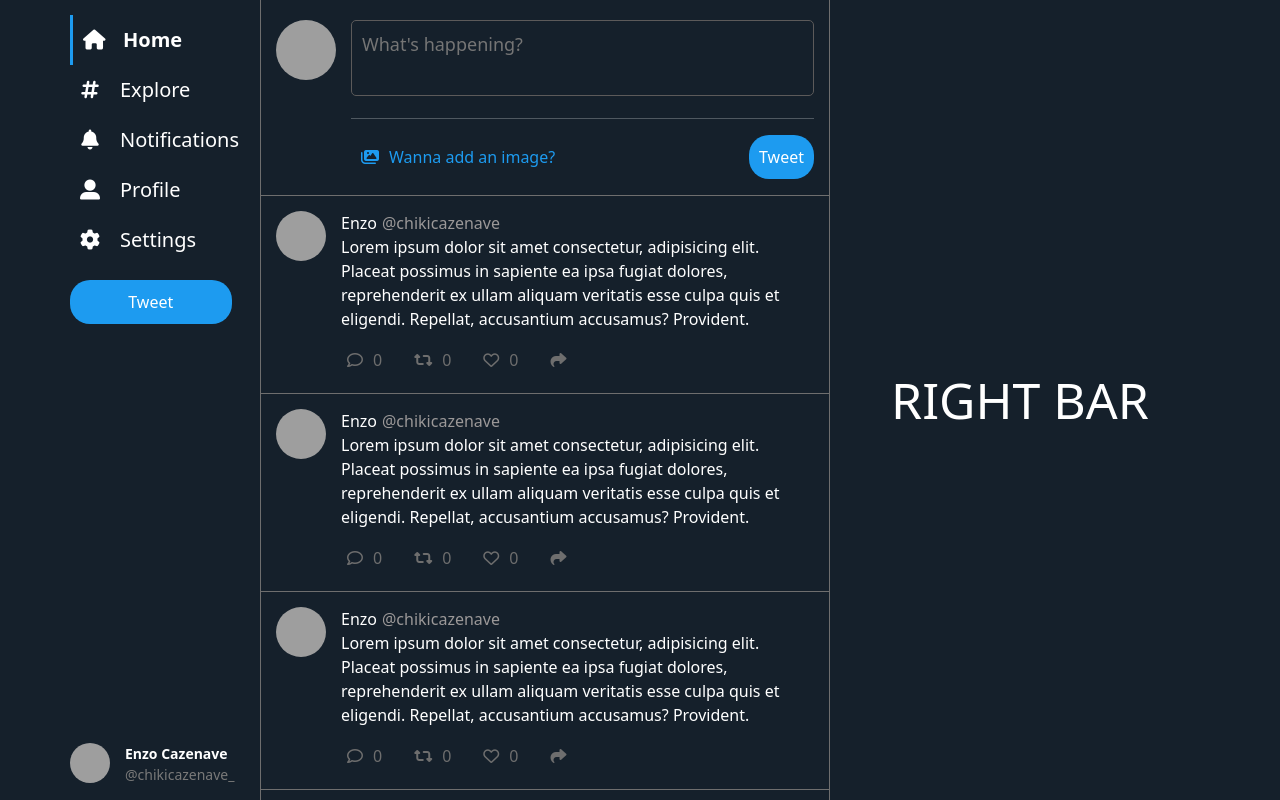
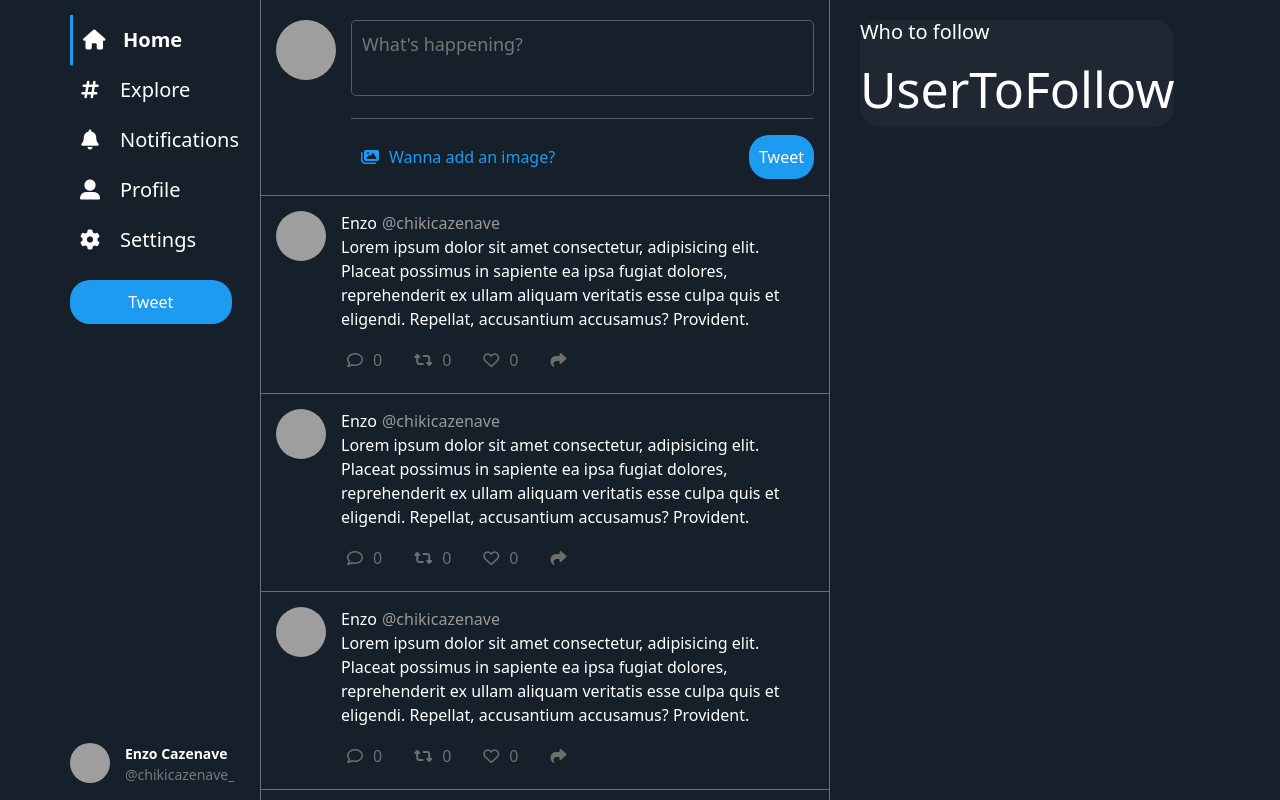
Before and after one commit to enzocazenave/twitter, a React (Vite) app: page /home in a window 1280 px wide. Built offline with nearby package versions, Linux system fonts and the light colour scheme; grey boxes are pictures that could not be loaded.

Commit message:
RightBar

```diff
--- a/src/components/RightBar.jsx
+++ b/src/components/RightBar.jsx
@@ -1,9 +1,13 @@
+import { UserToFollow } from './RightComponents';
 import '../styles/components/RightBar.css';
 
 export const RightBar = () => {
     return (
-        <div>
-            RIGHT BAR
-        </div>
+        <>
+            <div className="rightbar-container_whofollow">
+                <h4 className="rightbar-container_whofollow--title">Who to follow</h4>
+                <UserToFollow />
+            </div>
+        </>
     )
 }
--- /dev/null
+++ b/src/components/RightComponents/UserToFollow.jsx
@@ -0,0 +1,5 @@
+export const UserToFollow = () => {
+    return (
+        <div>UserToFollow</div>
+    )
+}
--- /dev/null
+++ b/src/components/RightComponents/index.js
@@ -0,0 +1 @@
+export * from './UserToFollow';
--- a/src/styles/components/EditProfileModal.css
+++ b/src/styles/components/EditProfileModal.css
@@ -49,7 +49,7 @@
 }
 
 .editmodal-banner_actions--action {
-    background-color: rgb(0,0,0,.6);
+    background-color: rgb(0,0,0,.4);
     color: #fff;
     border-radius: 50%;
     width: 40px;
--- a/src/styles/components/RightBar.css
+++ b/src/styles/components/RightBar.css
@@ -1,10 +1,21 @@
 .rightbar-container {
     display: flex;
-    justify-content: center;
-    align-items: center;
     color: #fff;
     font-weight: 500;
     font-size: 50px;
+    padding: 20px 30px;
+}
+
+.rightbar-container_whofollow {
+    background-color: rgb(30, 39, 50);
+    height: fit-content;
+    max-height: 400px;
+    border-radius: 20px;
+}
+
+.rightbar-container_whofollow--title {
+    font-size: 20px;
+
 }
 
 @media (max-width: 992px) {
```
